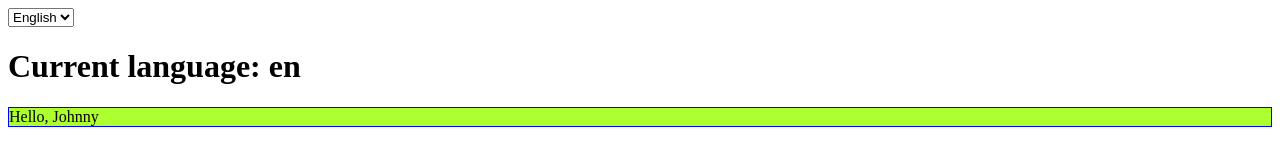
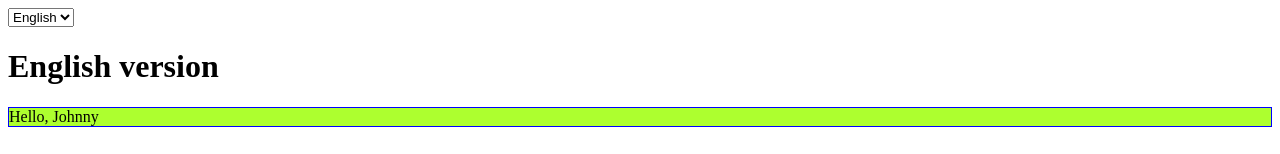
Before and after one commit to Marius0092/react-exercises, a React (Create React App) app: page / in a window 1280 px wide. Shown: the top 154 px of the page. Built offline with nearby package versions, Linux system fonts and the light colour scheme; no server answers.

Commit message:
useContext

```diff
--- a/src/DisplayLanguage.js
+++ b/src/DisplayLanguage.js
@@ -1,14 +1,19 @@
-// import { useContext } from "react";
-import { LanguageContext } from "./LanguageContext";
+import { useContext } from "react"
+import { LanguageContext } from "./LanguageContext"
+
+const text = {
+    en: {
+        msg: "English version"
+    },
+    it: {
+        msg: "Versione italiana"
+    }
+}
 
 export function DisplayLanguage() {
-    // const language = useContext(LanguageContext)
-    // return <h3>Current Language: {language}</h3>
-    return(
-        <LanguageContext.Consumer>
-            {language =>{
-                return <h1>Current language: {language}</h1>
-            }}
-        </LanguageContext.Consumer>
+    const language = useContext(LanguageContext)
+    return (
+        <h1>{text[language].msg}</h1>
+
     )
 }
```
